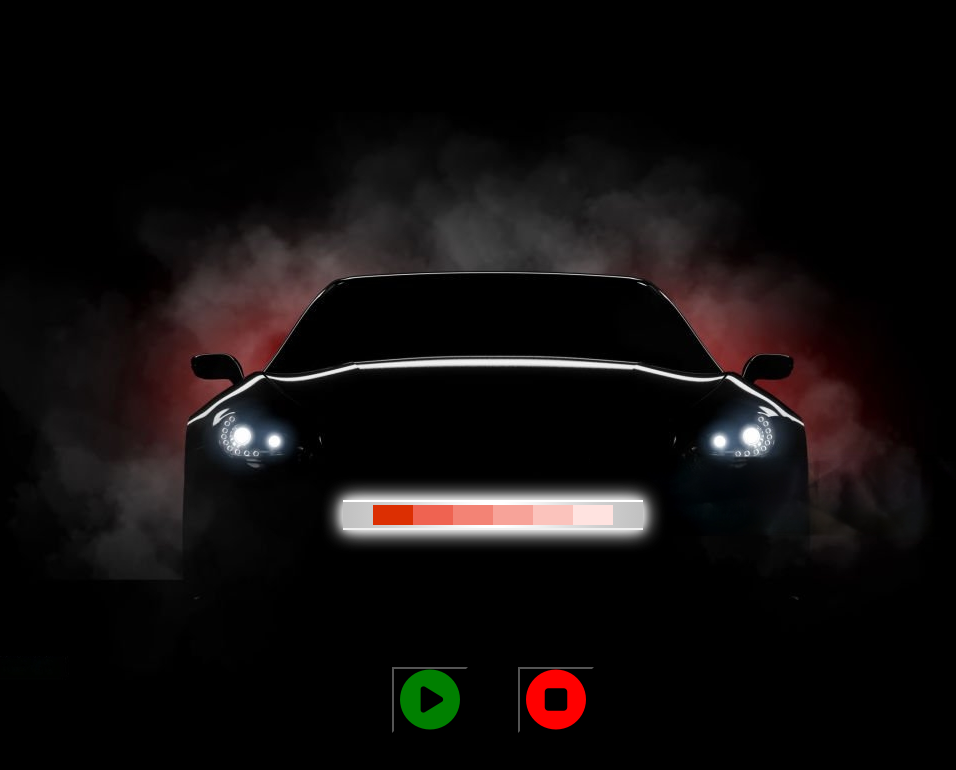
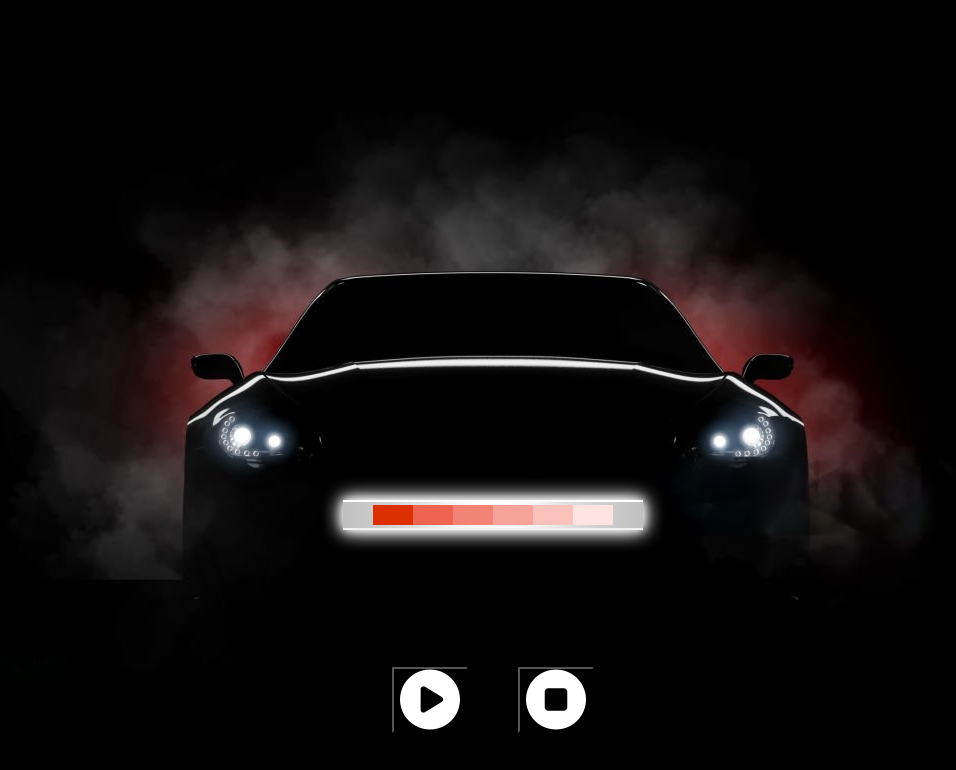
Before and after one commit to Seenathul-Ilma/IT_Assignment_09, a plain HTML site: page index.html in a window 1280 px wide. Shown: the whole page, without its empty margins (147-1103 px from the left). Drawn offline with Linux system fonts and the light colour scheme.

Commit message:
finalize

```diff
--- a/index.html
+++ b/index.html
@@ -78,11 +78,11 @@
         });
 
         $("#start-btn i").css({
-            'color': "green"
+            'color': "white"
         });
 
         $("#stop-btn i").css({
-            'color': "red"
+            'color': "white"
         });
 
         $("#lights").css({
```
